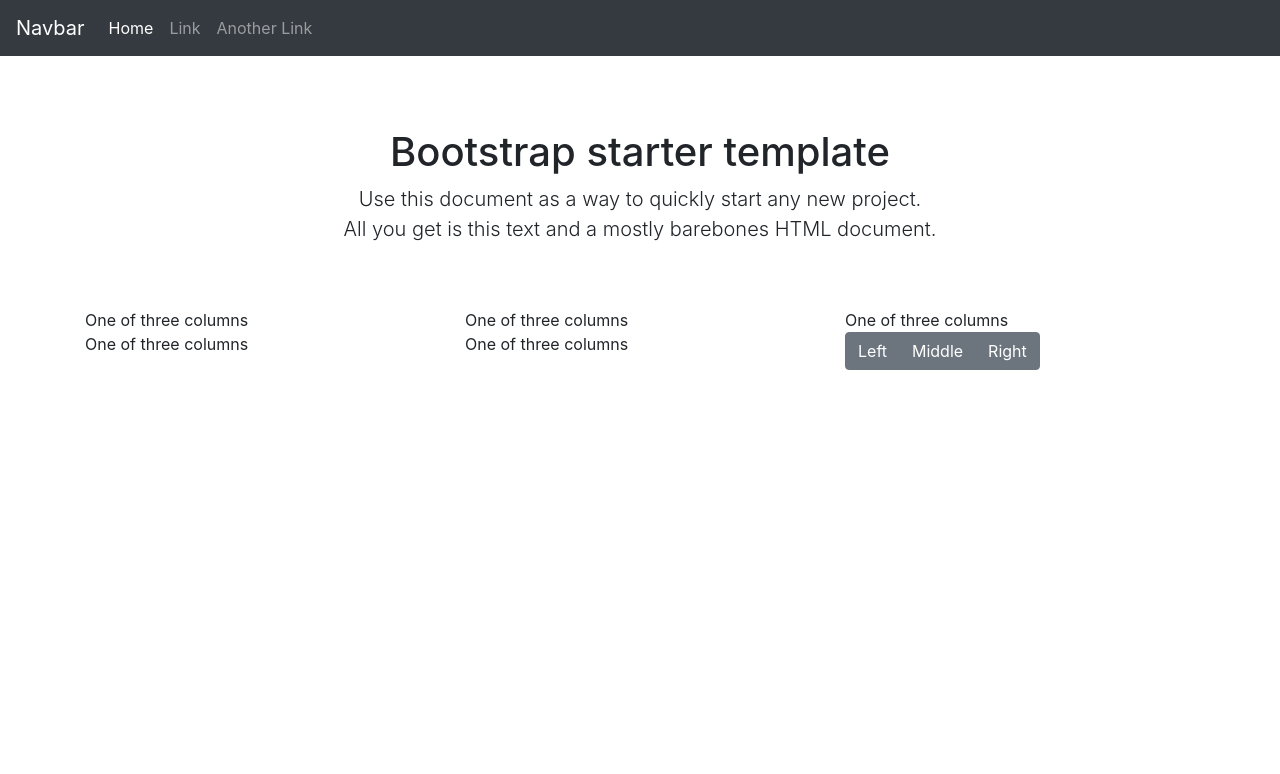
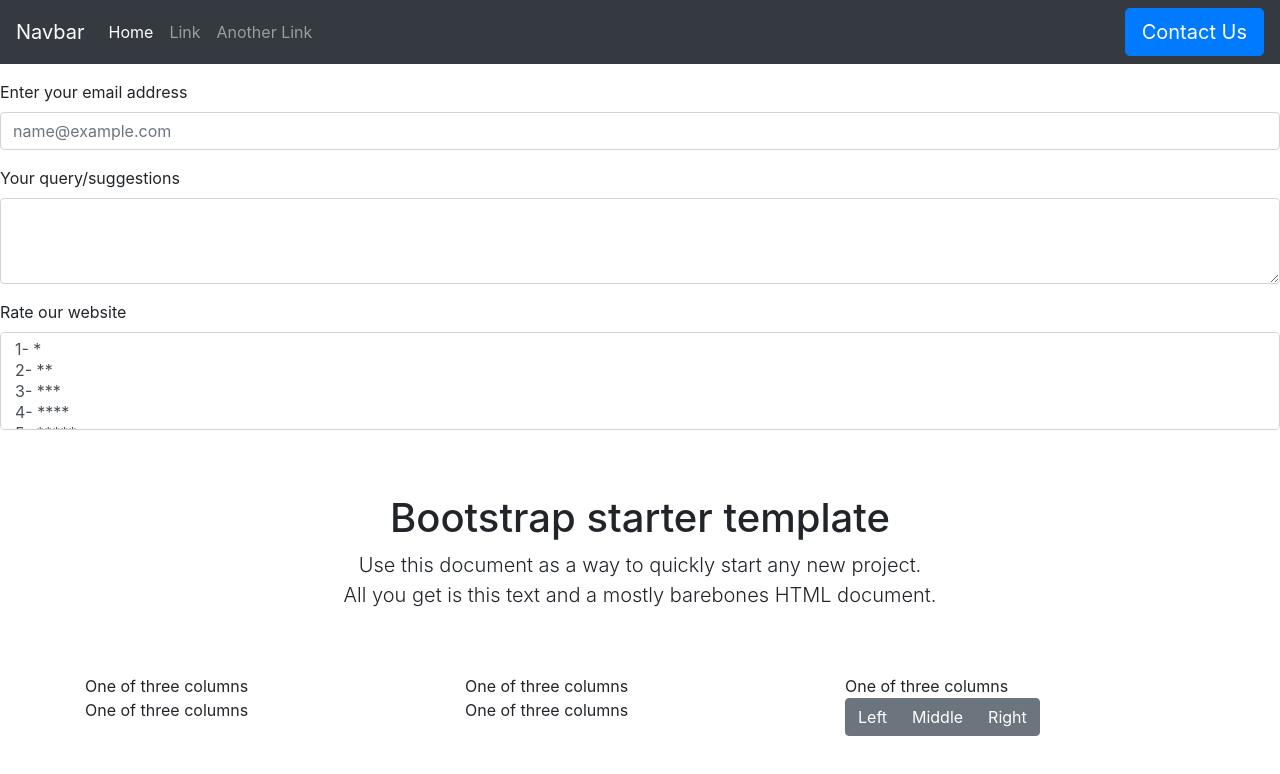
Before and after one commit to saakshisaxena/bucket-list, a plain HTML site: page index.html in a window 1280 px wide. Drawn offline with nearby package versions, Linux system fonts and the light colour scheme; files that its build step writes are made by us from their sources.

Commit message:
changes in branch 1

```diff
--- a/styles.css
+++ b/css/styles.css
@@ -5,3 +5,11 @@ body {
   padding: 3rem 10rem;
   text-align: center;
 }
+
+form {
+
+}
+
+btn-primary {
+  float:right;
+}
--- a/index.html
+++ b/index.html
@@ -22,6 +22,13 @@
         <span class="navbar-toggler-icon"></span>
       </button>
 
+<!--contact us button -->
+
+
+
+
+
+
       <div class="collapse navbar-collapse" id="navbarsExampleDefault">
         <ul class="navbar-nav mr-auto">
           <li class="nav-item active">
@@ -34,8 +41,40 @@
             <a class="nav-link" href="#">Another Link</a>
           </li>
         </ul>
+        <a href="#" class="btn btn-primary btn-lg" role="button" aria-pressed="true">Contact Us</a>
       </div>
     </nav>
+
+<!--contact us form-->
+    <form>
+  <div class="form-group">
+  <label for="exampleFormControlInput1">Enter your email address</label>
+  <input type="email" class="form-control" id="exampleFormControlInput1" placeholder="name@example.com">
+  </div>
+  <div class="form-group">
+  </div>
+
+  <div class="form-group">
+  <label for="exampleFormControlTextarea1">Your query/suggestions</label>
+  <textarea class="form-control" id="exampleFormControlTextarea1" rows="3"></textarea>
+  </div>
+
+  <div class="form-group">
+  <label for="exampleFormControlSelect2">Rate our website</label>
+  <select multiple class="form-control" id="exampleFormControlSelect2">
+    <option>1- *</option>
+    <option>2- **</option>
+    <option>3- ***</option>
+    <option>4- ****</option>
+    <option>5- *****</option>
+  </select>
+  </div>
+
+  </form>
+
+
+
+
 
     <main role="main" class="container">
 
```
